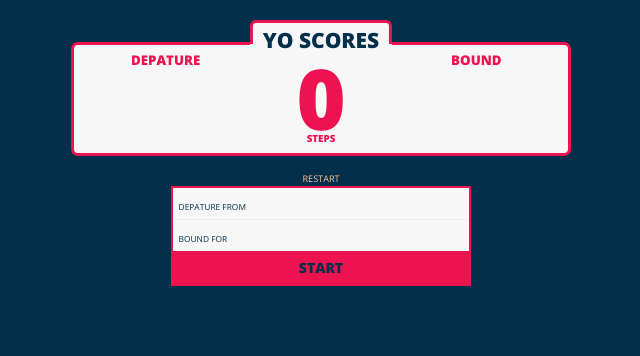
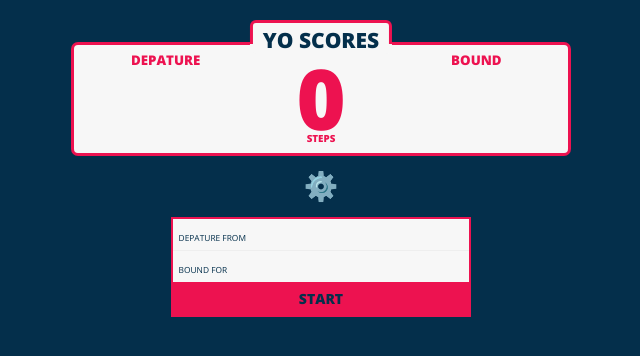
Before and after one commit to duerdod/wikipedia-destinations, a React (Create React App) app: page /wiki in a window 1280 px wide. Shown: the top 356 px of the page, without its empty margins (319-959 px from the left). Built offline with nearby package versions, Linux system fonts and the light colour scheme; no server answers.

Commit message:
started on popup

```diff
--- a/package.json
+++ b/package.json
@@ -7,6 +7,7 @@
     "react-dom": "^16.11.0",
     "react-router-dom": "^5.1.2",
     "react-scripts": "3.2.0",
+    "react-spring": "^8.0.27",
     "sanitize-html": "^1.20.1",
     "styled-components": "^4.4.1"
   },
--- a/public/index.html
+++ b/public/index.html
@@ -15,10 +15,17 @@
       rel="stylesheet"
     />
 
+    <style>
+      #modalRoot {
+        overflow: hidden;
+      }
+    </style>
+
     <title>Wikidestinations</title>
   </head>
   <body>
     <noscript>You need to enable JavaScript to run this app.</noscript>
+    <div id="modalRoot"></div>
     <div id="root"></div>
   </body>
 </html>
--- a/src/App.js
+++ b/src/App.js
@@ -3,6 +3,7 @@ import { BrowserRouter as Router, Route } from 'react-router-dom';
 import styled, { ThemeProvider } from 'styled-components';
 import theme, { Reset } from './Theme';
 import { StatsProvider } from './components/StatsProvider';
+import { PopupProvider } from './context/PopupContext';
 import Article from './components/Article';
 import StartForm from './components/StartForm';
 import Stats from './components/Stats';
@@ -18,9 +19,11 @@ const Container = styled.section`
 
 function App() {
   return (
+    <div className="app">
       <ThemeProvider theme={theme}>
         <Reset />
         <Router>
+          <PopupProvider>
             <StatsProvider>
               <Container>
                 <Stats />
@@ -28,8 +31,10 @@ function App() {
                 <Route path={'/'} component={StartForm} />
               </Container>
             </StatsProvider>
+          </PopupProvider>
         </Router>
       </ThemeProvider>
+    </div>
   );
 }
 
--- a/src/Theme.js
+++ b/src/Theme.js
@@ -11,7 +11,7 @@ const theme = {
     bodyColor: '#f5f5f5',
     titleColor: '#fbc99d'
   },
-  boxShadow: '0 2px 6px 0 hsla(0, 0%, 0%, 0.09)',
+  boxShadow: '0 2px 6px 0 hsla(0, 0%, 0%, .5)',
   fontSize: {
     xsmall: '0.75rem',
     small: '0.875rem',
--- /dev/null
+++ b/src/components/Popup.js
@@ -0,0 +1,61 @@
+import React, { useContext } from 'react';
+import { createPortal } from 'react-dom';
+import styled from 'styled-components';
+import { useTransition, animated } from 'react-spring';
+import { PopupContext } from '../context/PopupContext';
+import theme from '../Theme';
+
+const Backdrop = styled.div`
+  position: absolute;
+  height: 100%;
+  width: 100%;
+  z-index: 100;
+  background: black;
+  opacity: 0.3;
+`;
+
+const PopupContainer = styled(animated.div)`
+  position: absolute;
+  z-index: 200;
+  max-width: 450px;
+  left: 50%;
+  top: 40%;
+  box-shadow: ${theme.boxShadow};
+`;
+
+const InnerContainer = styled.div`
+  background: ${theme.color.white};
+  color: ${theme.color.background};
+  font-family: ${theme.titleFont};
+  padding: 2rem 5rem;
+  border-radius: 3px;
+`;
+
+const Popup = ({ children }) => {
+  const { showPopup: show, setShowPopup } = useContext(PopupContext);
+
+  const transition = useTransition(show, null, {
+    config: { duration: 75, tension: 300 },
+    from: { transform: 'translate(-50%, -50%) scale(0)', opacity: 0 },
+    enter: { transform: 'translate(-50%, -50%) scale(1)', opacity: 1 },
+    leave: { transform: 'translate(-50%, -50%) scale(0)', opacity: 0 }
+  });
+
+  return createPortal(
+    <>
+      {transition.map(({ item, key, props }) => {
+        return (
+          item && (
+            <PopupContainer key={key} style={props}>
+              <InnerContainer>{children}</InnerContainer>
+            </PopupContainer>
+          )
+        );
+      })}
+      {show && <Backdrop onClick={setShowPopup} />}
+    </>,
+    document.getElementById('modalRoot')
+  );
+};
+
+export default Popup;
--- a/src/components/Stats.js
+++ b/src/components/Stats.js
@@ -1,7 +1,9 @@
 import React, { useContext } from 'react';
 import styled from 'styled-components';
 import { StatsContext } from './StatsProvider';
+import { PopupContext } from '../context/PopupContext';
 import theme from '../Theme';
+import Popup from './Popup';
 
 const OuterContainer = styled.section`
   text-transform: uppercase;
@@ -102,18 +104,24 @@ const Step = styled.h2`
 `;
 
 const Reset = styled.a`
-  color: ${theme.color.secondary};
+  color: ${theme.color.background};
   font-family: ${theme.titleFont};
   font-size: 0.65rem;
   margin-bottom: 2rem;
 `;
 
+const Button = styled.button`
+  cursor: pointer;
+  margin-bottom: 1rem;
+`;
+
 const Stats = () => {
   const {
     steps,
-    location: { pathname },
     destinations: { start, destination }
   } = useContext(StatsContext);
+
+  const { setShowPopup } = useContext(PopupContext);
 
   return (
     <OuterContainer>
@@ -131,7 +139,14 @@ const Stats = () => {
           <Destinations>{destination}</Destinations>
         </Destination>
       </InnerContainer>
-      {pathname !== '/' && <Reset href="/">Restart</Reset>}
+      <Popup>
+        <Reset href="/">Restart</Reset>
+      </Popup>
+      <Button onClick={setShowPopup} style={{ fontSize: '2rem' }}>
+        <span role="img" aria-label="settings">
+          ⚙️
+        </span>
+      </Button>
     </OuterContainer>
   );
 };
--- /dev/null
+++ b/src/context/PopupContext.js
@@ -0,0 +1,18 @@
+import React, { createContext, useState } from 'react';
+
+const PopupContext = createContext();
+
+function PopupProvider({ children }) {
+  const [showPopup, setShow] = useState(false);
+
+  const setShowPopup = () => {
+    setShow(show => !show);
+  };
+  return (
+    <PopupContext.Provider value={{ showPopup, setShowPopup }}>
+      {children}
+    </PopupContext.Provider>
+  );
+}
+
+export { PopupProvider, PopupContext };
```
Also changed, not shown: src/context/GameContext.js (added), 1 other file (tests, documents, lock files or other folders). Lines whose indentation alone changed are shown as unchanged.
